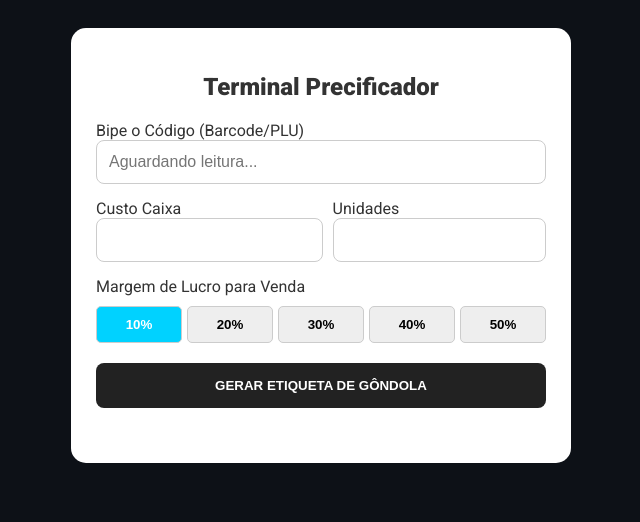
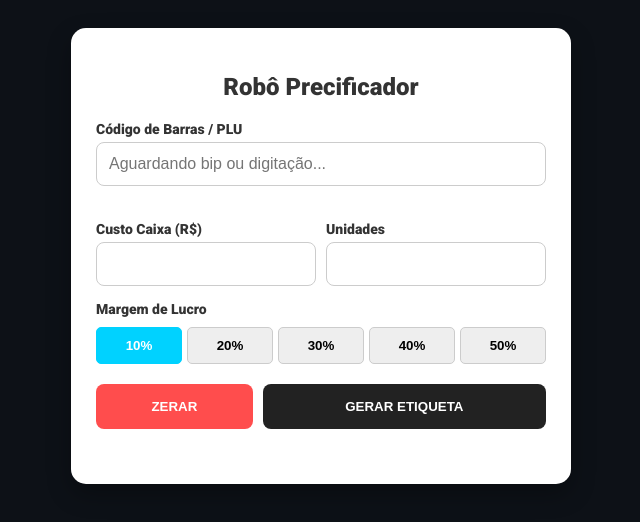
Before and after one commit to MAINFOWEB/Gerador-de-etiqueta-de-pre-o, a plain HTML site: page index.html in a window 1280 px wide. Both pictures are taken after a click on the button "10%". Shown: the whole page, without its empty margins (319-959 px from the left). Drawn offline with Linux system fonts and the light colour scheme; a web font is replaced by a local one.

Commit message:
Update index.html

```diff
--- a/index.html
+++ b/index.html
@@ -10,22 +10,27 @@
         :root {
             --cor-fundo: #0d1117;
             --cor-destaque: #00d2ff;
+            --cor-erro: #ff4d4d;
+            --cor-sucesso: #28a745;
         }
 
         body { font-family: 'Roboto', sans-serif; background: var(--cor-fundo); color: white; display: flex; justify-content: center; padding: 20px; }
-        .sistema { background: #fff; color: #333; padding: 25px; border-radius: 15px; width: 100%; max-width: 450px; }
+        .sistema { background: #fff; color: #333; padding: 25px; border-radius: 15px; width: 100%; max-width: 450px; box-shadow: 0 10px 25px rgba(0,0,0,0.3); }
 
         .campo { margin-bottom: 15px; }
+        label { display: block; margin-bottom: 5px; font-weight: bold; font-size: 14px; }
         input { width: 100%; padding: 12px; border: 1px solid #ccc; border-radius: 8px; box-sizing: border-box; font-size: 16px; }
 
         .botoes-margem { display: grid; grid-template-columns: repeat(5, 1fr); gap: 5px; margin: 10px 0; }
-        .btn-m { padding: 10px; border: 1px solid #ccc; background: #eee; cursor: pointer; font-weight: bold; border-radius: 5px; }
-        .btn-m.ativo { background: var(--cor-destaque); color: white; }
+        .btn-m { padding: 10px; border: 1px solid #ccc; background: #eee; cursor: pointer; font-weight: bold; border-radius: 5px; transition: 0.3s; }
+        .btn-m.ativo { background: var(--cor-destaque); color: white; border-color: var(--cor-destaque); }
 
-        .btn-acao { width: 100%; padding: 15px; background: #222; color: #fff; border: none; border-radius: 8px; font-weight: bold; cursor: pointer; text-transform: uppercase; margin-top: 10px; }
+        .acoes { display: flex; gap: 10px; margin-top: 20px; }
+        .btn-acao { flex: 2; padding: 15px; background: #222; color: #fff; border: none; border-radius: 8px; font-weight: bold; cursor: pointer; text-transform: uppercase; }
+        .btn-reset { flex: 1; padding: 15px; background: var(--cor-erro); color: #fff; border: none; border-radius: 8px; font-weight: bold; cursor: pointer; text-transform: uppercase; }
 
-        /* DESIGN DA ETIQUETA DE PRATELEIRA (LIMPA) */
-        #area-impressao { margin-top: 30px; display: flex; justify-content: center; }
+        /* DESIGN DA ETIQUETA DE PRATELEIRA */
+        #area-impressao { margin-top: 30px; display: flex; flex-direction: column; align-items: center; }
         .etiqueta-final {
             width: 280px;
             border: 2px solid #000;
@@ -33,56 +38,63 @@
             text-align: center;
             background: #fff;
             color: #000;
+            margin-bottom: 15px;
         }
-        .etiqueta-final .nome-prod { font-size: 20px; font-weight: 900; text-transform: uppercase; border-bottom: 2px solid #000; padding-bottom: 5px; }
+        .etiqueta-final .nome-prod { font-size: 20px; font-weight: 900; text-transform: uppercase; border-bottom: 2px solid #000; padding-bottom: 5px; height: 50px; display: flex; align-items: center; justify-content: center; }
         .etiqueta-final .preco-grande { font-size: 54px; font-weight: 900; margin: 5px 0; }
-        .etiqueta-final .cod-visual { font-family: 'Libre Barcode 39'; font-size: 50px; line-height: 1; }
+        .etiqueta-final .cod-visual { font-family: 'Libre Barcode 39'; font-size: 50px; line-height: 1; margin-top: 5px; }
+
+        .btn-imprimir { width: 100%; padding: 15px; background: var(--cor-sucesso); color: #fff; border: none; border-radius: 8px; font-weight: bold; cursor: pointer; text-transform: uppercase; }
 
         @media print {
             body * { visibility: hidden; }
-            #area-impressao, #area-impressao * { visibility: visible; }
+            #area-impressao, #area-impressao .etiqueta-final, #area-impressao .etiqueta-final * { visibility: visible; }
             #area-impressao { position: absolute; top: 0; left: 0; width: 100%; }
+            .btn-imprimir { display: none; }
         }
     </style>
 </head>
 <body>
 
     <div class="sistema">
-        <h2 style="text-align:center">Terminal <span>Precificador</span></h2>
+        <h2 style="text-align:center; margin-bottom: 20px;">Robô <span>Precificador</span></h2>
 
         <div class="campo">
-            <label>Bipe o Código (Barcode/PLU)</label>
-            <input type="text" id="input-codigo" oninput="buscarProduto()" placeholder="Aguardando leitura...">
-            <p id="msg-produto" style="font-size: 12px; color: #007bff; margin-top: 5px; font-weight: bold;"></p>
+            <label>Código de Barras / PLU</label>
+            <input type="text" id="input-codigo" oninput="buscarProduto()" placeholder="Aguardando bip ou digitação...">
+            <p id="msg-produto" style="font-size: 13px; color: var(--cor-destaque); margin-top: 5px; font-weight: bold; min-height: 15px;"></p>
         </div>
 
         <div style="display:flex; gap:10px">
-            <div class="campo">
-                <label>Custo Caixa</label>
-                <input type="number" id="vlr-caixa">
+            <div class="campo" style="flex:1">
+                <label>Custo Caixa (R$)</label>
+                <input type="number" id="vlr-caixa" step="0.01">
             </div>
-            <div class="campo">
+            <div class="campo" style="flex:1">
                 <label>Unidades</label>
                 <input type="number" id="qtd-caixa">
             </div>
         </div>
 
-        <label>Margem de Lucro para Venda</label>
+        <label>Margem de Lucro</label>
         <div class="botoes-margem">
-            <button class="btn-m" onclick="setM(10, this)">10%</button>
-            <button class="btn-m" onclick="setM(20, this)">20%</button>
-            <button class="btn-m" onclick="setM(30, this)">30%</button>
-            <button class="btn-m" onclick="setM(40, this)">40%</button>
-            <button class="btn-m" onclick="setM(50, this)">50%</button>
+            <button class="btn-m" onclick="setMargem(10, this)">10%</button>
+            <button class="btn-m" onclick="setMargem(20, this)">20%</button>
+            <button class="btn-m" onclick="setMargem(30, this)">30%</button>
+            <button class="btn-m" onclick="setMargem(40, this)">40%</button>
+            <button class="btn-m" onclick="setMargem(50, this)">50%</button>
         </div>
 
-        <button class="btn-acao" onclick="gerar()">Gerar Etiqueta de Gôndola</button>
+        <div class="acoes">
+            <button class="btn-reset" onclick="limparTudo()">Zerar</button>
+            <button class="btn-acao" onclick="gerarEtiqueta()">Gerar Etiqueta</button>
+        </div>
 
-        <div id="area-impressao"></div>
+        <div id="area-impressao">
+            </div>
     </div>
 
     <script>
-        // BANCO DE DADOS (Simulado)
         const bancoProdutos = {
             "7891234567890": "Óleo de Soja 900ml",
             "7890001112223": "Arroz Agulhinha 5kg",
@@ -90,48 +102,62 @@
             "2020": "Feijão Carioca 1kg"
         };
 
-        let margem = 0;
-        let produtoEncontrado = "";
+        let margemGlobal = 0;
+        let nomeProdutoAtivo = "";
 
         function buscarProduto() {
             const cod = document.getElementById('input-codigo').value;
             const display = document.getElementById('msg-produto');
 
             if (bancoProdutos[cod]) {
-                produtoEncontrado = bancoProdutos[cod];
-                display.innerText = "PRODUTO: " + produtoEncontrado;
+                nomeProdutoAtivo = bancoProdutos[cod];
+                display.innerText = "✓ " + nomeProdutoAtivo;
             } else {
-                produtoEncontrado = cod; // Se não estiver no banco, usa o que foi digitado
-                display.innerText = "Novo produto ou código manual.";
+                nomeProdutoAtivo = cod;
+                display.innerText = cod ? "Código manual detectado." : "";
             }
         }
 
-        function setM(v, el) {
-            margem = v;
+        function setMargem(valor, elemento) {
+            margemGlobal = valor;
             document.querySelectorAll('.btn-m').forEach(b => b.classList.remove('ativo'));
-            el.classList.add('ativo');
+            elemento.classList.add('ativo');
         }
 
-        function gerar() {
+        function limparTudo() {
+            document.getElementById('input-codigo').value = "";
+            document.getElementById('vlr-caixa').value = "";
+            document.getElementById('qtd-caixa').value = "";
+            document.getElementById('msg-produto').innerText = "";
+            document.getElementById('area-impressao').innerHTML = "";
+            document.querySelectorAll('.btn-m').forEach(b => b.classList.remove('ativo'));
+            margemGlobal = 0;
+            nomeProdutoAtivo = "";
+            document.getElementById('input-codigo').focus();
+        }
+
+        function gerarEtiqueta() {
             const custo = parseFloat(document.getElementById('vlr-caixa').value);
             const qtd = parseInt(document.getElementById('qtd-caixa').value);
+            const cod = document.getElementById('input-codigo').value;
 
-            if (!produtoEncontrado || !custo || !qtd || margem === 0) {
-                alert("Preencha todos os dados!"); return;
+            if (!nomeProdutoAtivo || !custo || !qtd || margemGlobal === 0) {
+                alert("Preencha todos os campos e selecione a margem de lucro!");
+                return;
             }
 
-            const precoVenda = (custo / qtd) * (1 + margem/100);
-            const area = document.getElementById('area-impressao');
+            const precoVenda = (custo / qtd) * (1 + margemGlobal/100);
+            const container = document.getElementById('area-impressao');
 
-            // Etiqueta Limpa para o Cliente
-            area.innerHTML = `
+            container.innerHTML = `
                 <div class="etiqueta-final">
-                    <div class="nome-prod">${produtoEncontrado}</div>
-                    <div style="font-size: 14px; margin-top: 10px;">PREÇO UNITÁRIO</div>
+                    <div class="nome-prod">${nomeProdutoAtivo}</div>
+                    <div style="font-size: 12px; margin-top: 10px; font-weight:bold;">PREÇO UNITÁRIO</div>
                     <div class="preco-grande">R$ ${precoVenda.toFixed(2).replace('.', ',')}</div>
-                    <div class="cod-visual">${document.getElementById('input-codigo').value}</div>
-                    <div style="font-size: 10px;">Cod: ${document.getElementById('input-codigo').value}</div>
+                    <div class="cod-visual">${cod}</div>
+                    <div style="font-size: 10px; font-weight:bold;">CÓDIGO: ${cod}</div>
                 </div>
+                <button class="btn-imprimir" onclick="window.print()">Imprimir Etiqueta</button>
             `;
         }
     </script>
```
